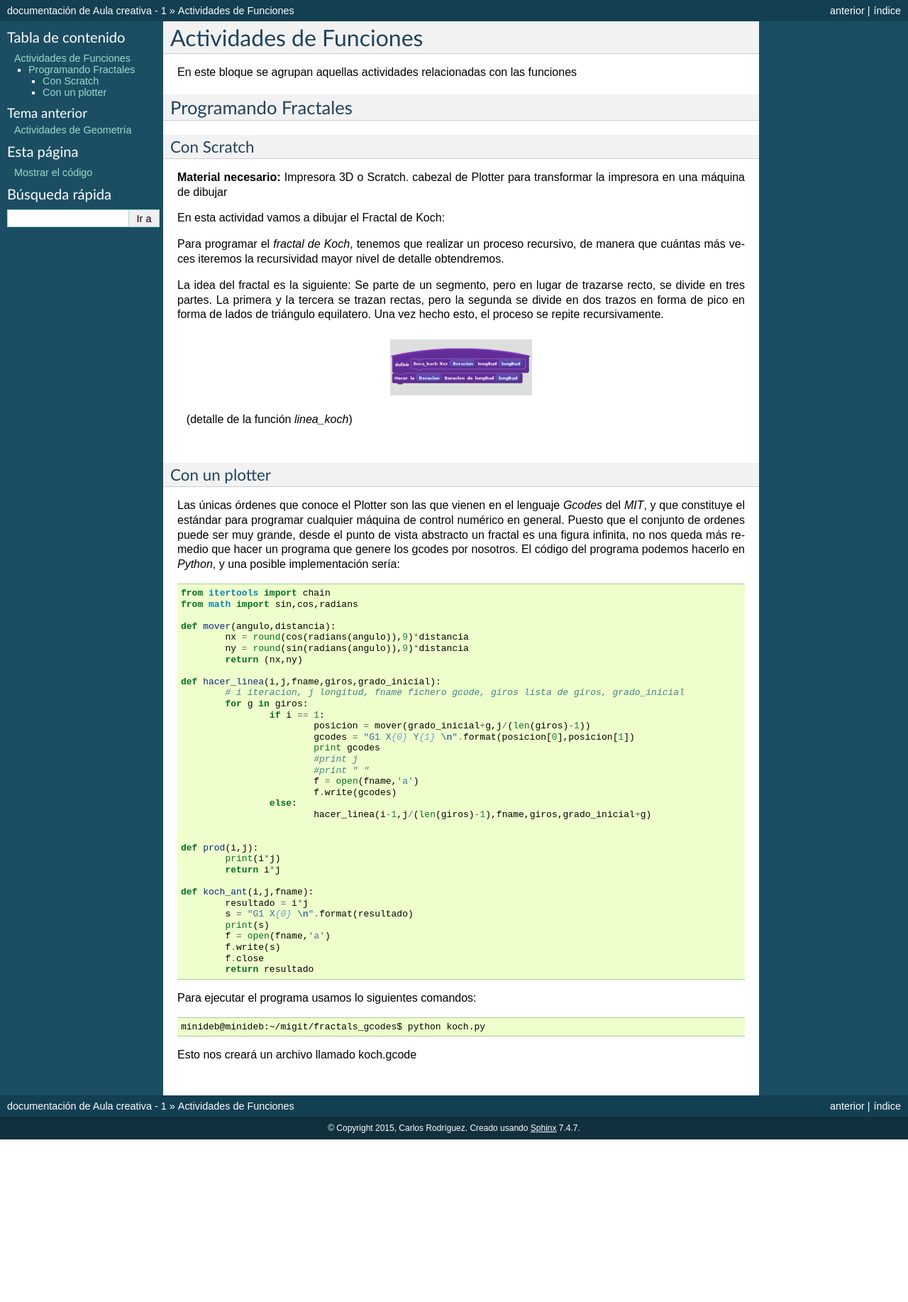
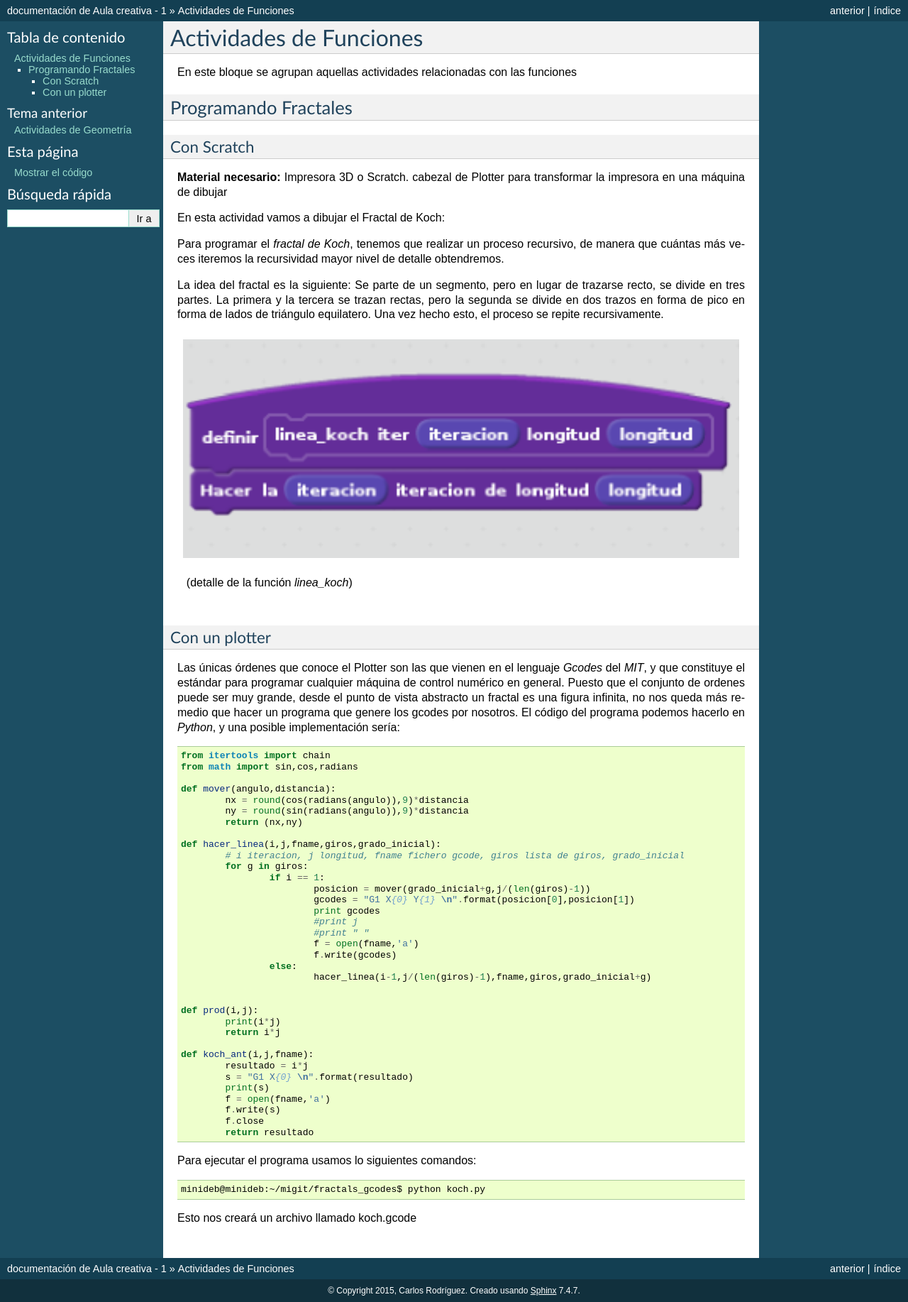
Before and after one commit to es3a10/aula_creativa, a Sphinx documentation site: the page built from docs/funciones.rst, in a window 1280 px wide. Shown: the whole page at 71% size. Built offline with Sphinx 7.4.7, drawn with Linux system fonts in a browser that asks for light colours; before the commit the page ends 1605 px from its top, so only the background shows below that.

Commit message:
fractales

```diff
--- a/docs/funciones.rst
+++ b/docs/funciones.rst
@@ -19,7 +19,7 @@ La idea del fractal es la siguiente: Se parte de un segmento, pero en lugar de t
 
 
 .. figure:: ./images/fractal1.png
-    :width: 200px
+    :width: 2000px
     :align: center
     :alt: alternate text
     :figclass: align-center
```
